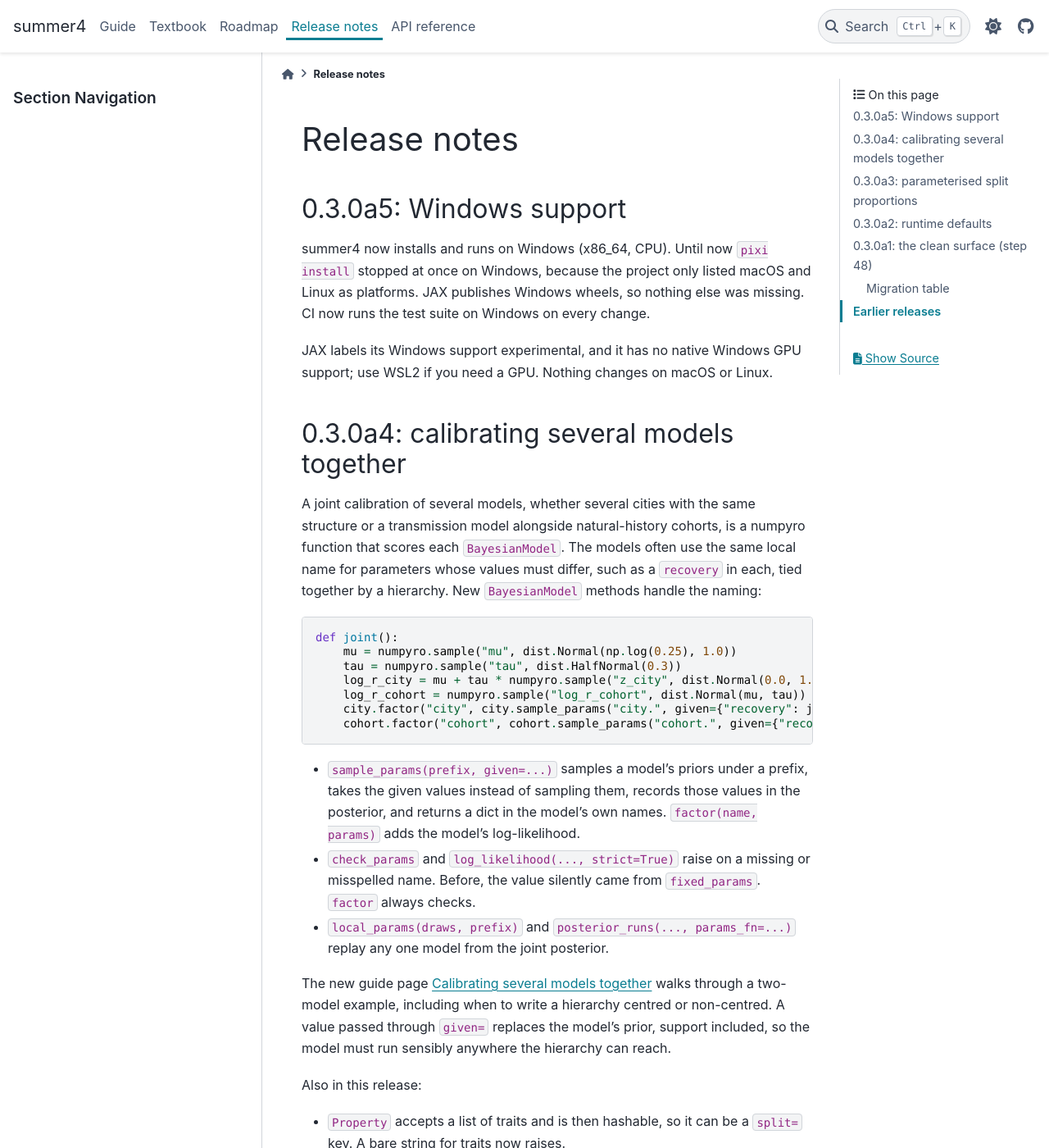
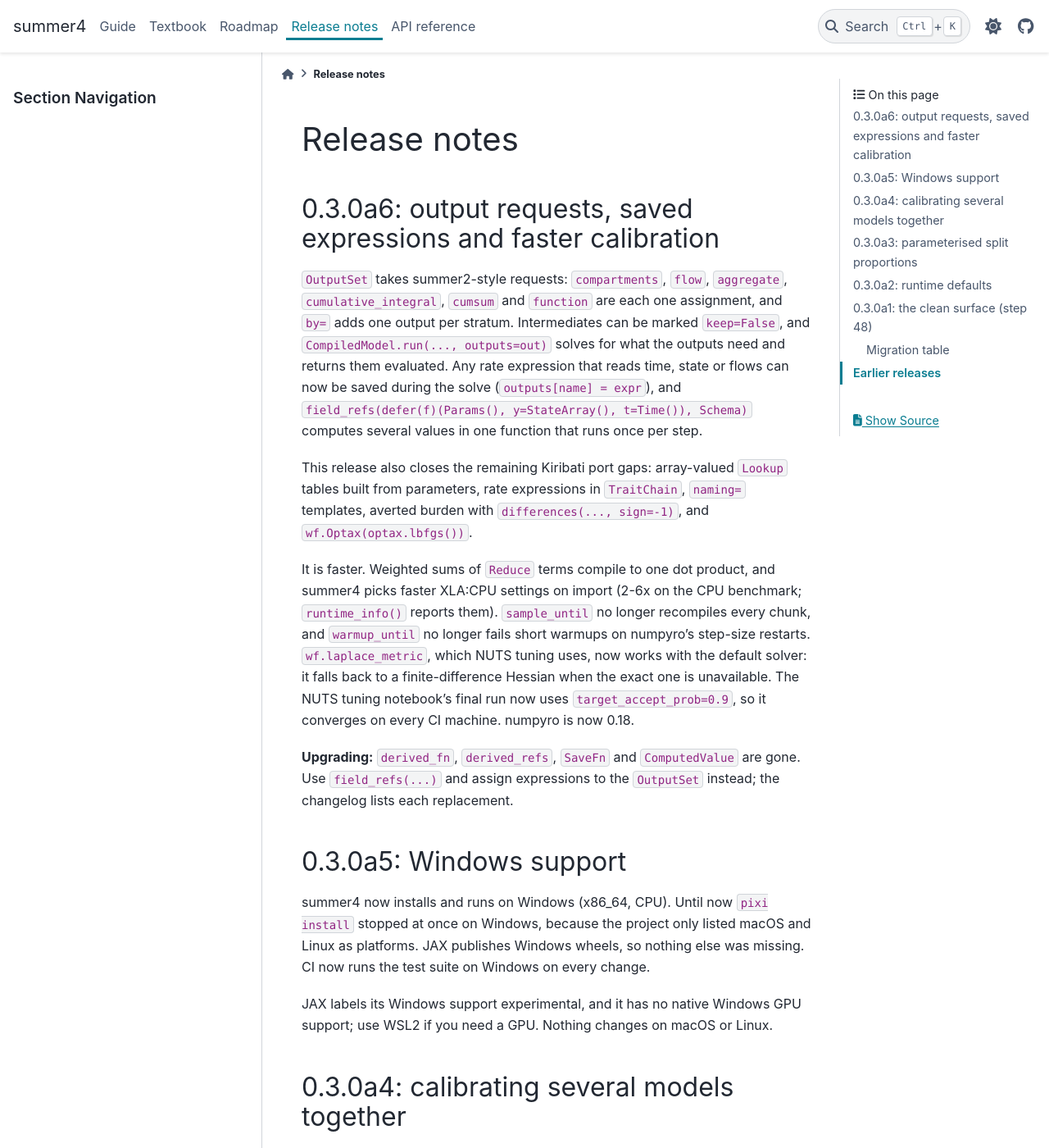
Before and after one commit to monash-emu/summer4, a Sphinx documentation site: the page built from docs/releases.md, in a window 1280 px wide and 1400 px high. Shown: the whole window at 82% size. Built offline with Sphinx 7.4.7 and the PyData theme 0.15.4, drawn with Linux system fonts in a browser that asks for light colours.

Commit message:
Release 0.3.0a6: output requests, saved expressions and faster calibration.
Co-Authored-By: Claude Opus 5.5 <noreply@anthropic.com>

```diff
--- a/docs/conf.py
+++ b/docs/conf.py
@@ -13,8 +13,8 @@ os.environ["PYTHONPATH"] = _project_root + os.pathsep + os.environ.get("PYTHONPA
 project = "summer4"
 copyright = "2026, Monash EMU"
 author = "Monash EMU"
-release = "0.3.0a5"
-version = "0.3.0a5"
+release = "0.3.0a6"
+version = "0.3.0a6"
 
 extensions = [
     "myst_nb",
--- a/docs/releases.md
+++ b/docs/releases.md
@@ -1,4 +1,30 @@
 # Release notes
+
+## 0.3.0a6: output requests, saved expressions and faster calibration
+
+`OutputSet` takes summer2-style requests: `compartments`, `flow`, `aggregate`,
+`cumulative_integral`, `cumsum` and `function` are each one assignment, and `by=` adds one output
+per stratum. Intermediates can be marked `keep=False`, and `CompiledModel.run(..., outputs=out)`
+solves for what the outputs need and returns them evaluated. Any rate expression that reads time,
+state or flows can now be saved during the solve (`outputs[name] = expr`), and
+`field_refs(defer(f)(Params(), y=StateArray(), t=Time()), Schema)` computes several values in one
+function that runs once per step.
+
+This release also closes the remaining Kiribati port gaps: array-valued `Lookup` tables built from
+parameters, rate expressions in `TraitChain`, `naming=` templates, averted burden with
+`differences(..., sign=-1)`, and `wf.Optax(optax.lbfgs())`.
+
+It is faster. Weighted sums of `Reduce` terms compile to one dot product, and summer4 picks
+faster XLA:CPU settings on import (2-6x on the CPU benchmark; `runtime_info()` reports them).
+`sample_until` no longer recompiles every chunk, and `warmup_until` no longer fails short warmups
+on numpyro's step-size restarts. `wf.laplace_metric`, which NUTS tuning uses, now works with the
+default solver: it falls back to a finite-difference Hessian when the exact one is unavailable.
+The NUTS tuning notebook's final run now uses `target_accept_prob=0.9`, so it converges on every
+CI machine. numpyro is now 0.18.
+
+**Upgrading:** `derived_fn`, `derived_refs`, `SaveFn` and `ComputedValue` are gone. Use
+`field_refs(...)` and assign expressions to the `OutputSet` instead; the changelog lists each
+replacement.
 
 ## 0.3.0a5: Windows support
 
--- a/pyproject.toml
+++ b/pyproject.toml
@@ -1,6 +1,6 @@
 [project]
 name = "summer4"
-version = "0.3.0a5"
+version = "0.3.0a6"
 description = "JAX-native compartmental modelling platform"
 readme = "README.md"
 requires-python = ">=3.13"
```
Also changed, not shown: CHANGELOG.md (+16 -0 lines), README.md (+1 -1 lines), docs/evaluation/coverage-ledger.md (+3 -3 lines), docs/evaluation/tb-ports.md (+2 -2 lines), docs/index.md (+3 -3 lines).
